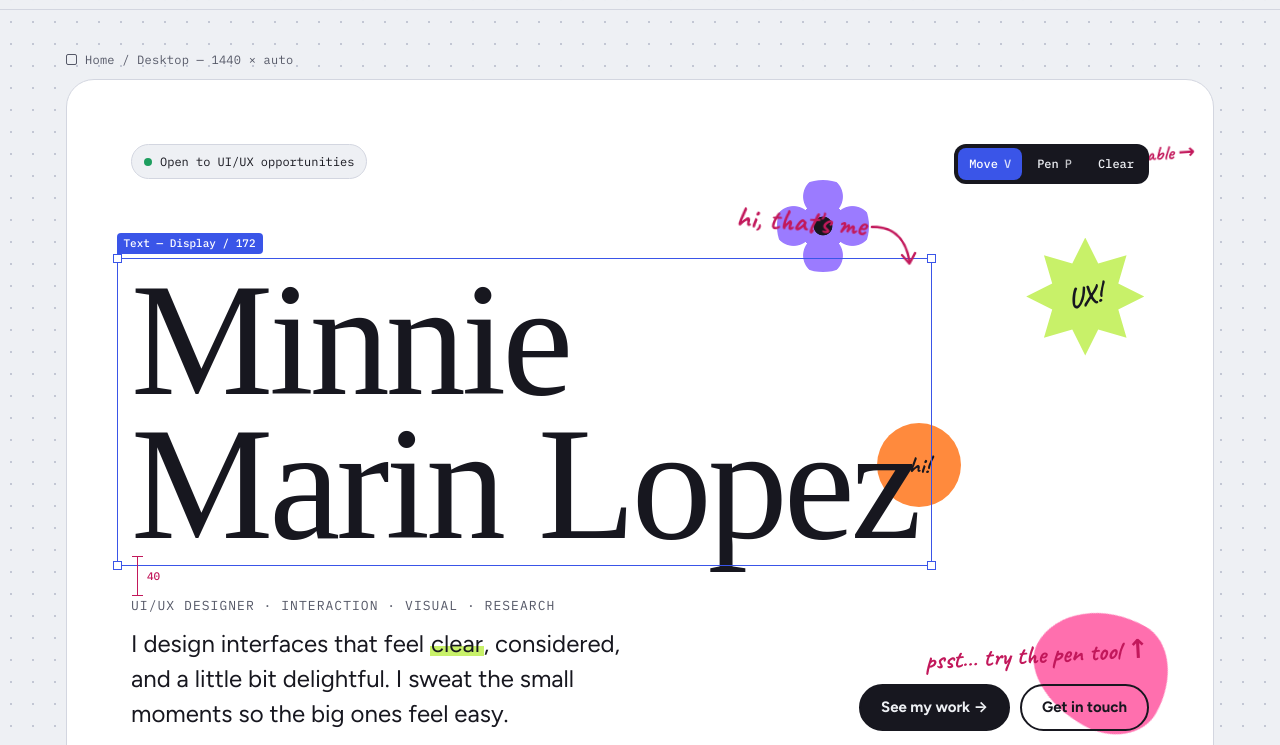
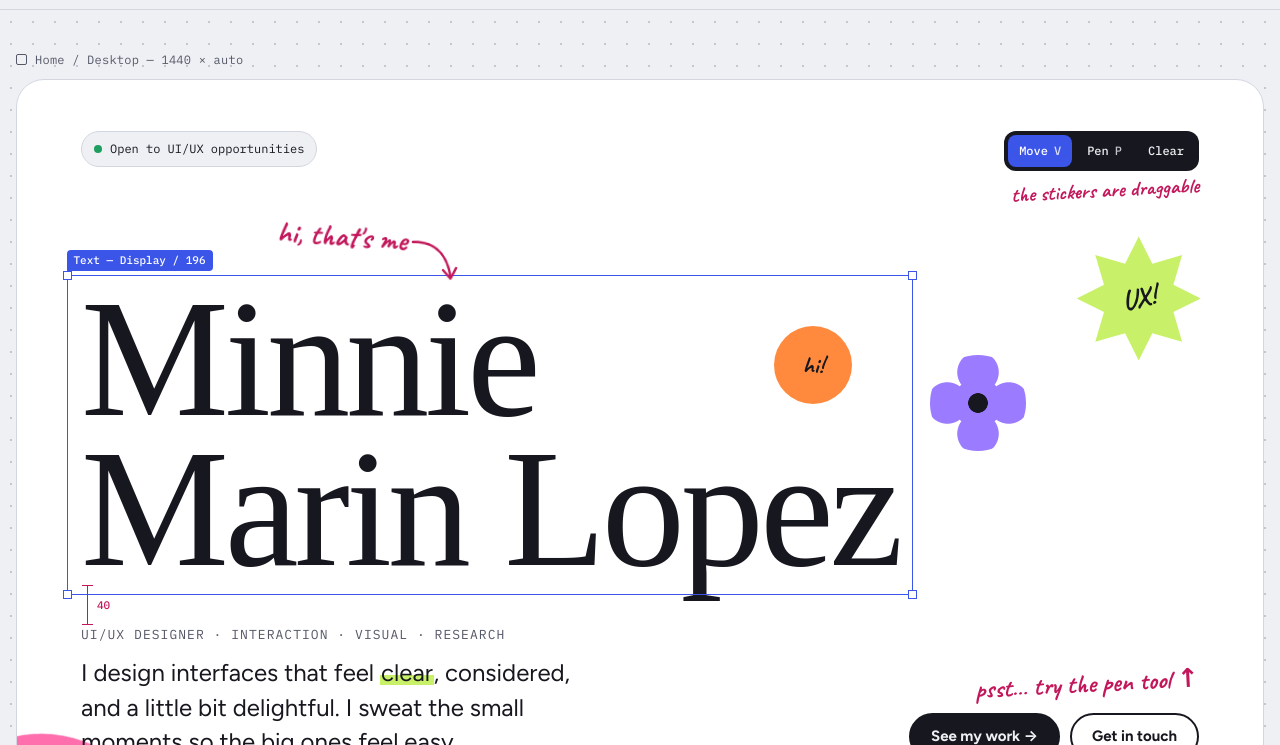
Before and after one commit to imarinlo/portfoliowebsite, a plain HTML site: page index.html in a window 1280 px wide. Shown: the part 55-800 px from the top of the page. Drawn offline with Linux system fonts and the light colour scheme; a web font is replaced by a local one.

Commit message:
Add files via upload

```diff
--- a/index.html
+++ b/index.html
@@ -193,7 +193,7 @@ h2.display { font-size: clamp(34px, 5vw, 54px); }
 /* ---------- HOME hero ---------- */
 .hero-frame {
   position: relative; background: var(--surface); border: 1px solid var(--line); border-radius: calc(var(--radius) * 1.75);
-  padding: clamp(24px, 5vw, 64px); margin-top: 10px; overflow: hidden;
+  padding: clamp(28px, 5vw, 72px); padding-block: clamp(28px, 4vw, 56px) clamp(32px, 5vw, 72px); margin-top: 10px; overflow: hidden;
 }
 .hero-top { display: flex; justify-content: space-between; align-items: flex-start; gap: 12px; flex-wrap: wrap; position: relative; z-index: 4; }
 .status {
@@ -213,8 +213,9 @@ h2.display { font-size: clamp(34px, 5vw, 54px); }
 .toolbar button:focus-visible { outline-color: var(--select); outline-offset: 1px; }
 
 .name-block { position: relative; margin-top: clamp(52px, 7vw, 84px); width: fit-content; max-width: 100%; z-index: 2; }
-.hero-name { font-size: clamp(54px, 12.5vw, 172px); line-height: .9; letter-spacing: -.025em; }
+.hero-name { font-size: clamp(54px, 13vw, 196px); line-height: .9; letter-spacing: -.025em; }
 .hero-name .line { display: block; }
+.hero-name .word { display: inline-block; white-space: nowrap; }
 .hero-name .ch { display: inline-block; transition: transform .35s cubic-bezier(.3,1.8,.5,1), color .2s; }
 .hero-name .ch:hover { transform: translateY(-.08em) rotate(-5deg); }
 .hero-name .ch:nth-child(3n+1):hover { color: var(--pink); }
@@ -232,7 +233,7 @@ h2.display { font-size: clamp(34px, 5vw, 54px); }
 .selected-ring span:nth-child(3) { left: -5px; bottom: -5px; }
 .selected-ring span:nth-child(4) { right: -5px; bottom: -5px; }
 .selected-ring b { position: absolute; left: -1.5px; top: -26px; background: var(--select); color: var(--on-select); font: 500 11px/1 var(--f-mono); padding: 5px 7px; border-radius: 4px 4px 4px 0; }
-.hi-note { position: absolute; right: -6px; top: -60px; display: flex; align-items: flex-end; gap: 2px; font-size: 30px; transform: rotate(4deg); }
+.hi-note { position: absolute; left: clamp(190px, 24%, 300px); top: -62px; display: flex; align-items: flex-end; gap: 2px; font-size: 30px; transform: rotate(4deg); }
 .hi-note svg { width: 56px; height: 48px; margin-bottom: -26px; }
 
 .gap-measure { height: 40px; width: 1px; background: var(--pink); position: relative; margin-left: 6px; z-index: 2; }
@@ -262,12 +263,14 @@ h2.display { font-size: clamp(34px, 5vw, 54px); }
 .sticker:hover { filter: drop-shadow(0 8px 10px rgba(0,0,0,.18)); }
 .sticker.dragging { z-index: 5; filter: drop-shadow(0 14px 18px rgba(0,0,0,.25)); }
 .sticker > * { pointer-events: none; }
-.s-burst { width: 118px; height: 118px; background: var(--c-lime); right: 6%; top: 22%; font-size: 28px; }
+.s-burst { width: 124px; height: 124px; background: var(--c-lime); right: 5%; top: 21%; font-size: 28px; }
 .s-burst b { transform: rotate(-12deg); }
-.s-dot { width: 84px; height: 84px; border-radius: 50%; background: var(--c-orange); right: 22%; top: 48%; font-size: 24px; animation: bob 5s ease-in-out infinite; }
-.s-blob { width: 130px; height: 110px; background: var(--c-pink); right: 4%; bottom: 10%; }
-.s-flower { width: 92px; height: 92px; --c: var(--c-violet); right: 30%; top: 14%; }
-.drag-hint { position: absolute; right: 18px; top: 66px; font-size: 20px; z-index: 2; transform: rotate(-4deg); }
+.s-dot { width: 78px; height: 78px; border-radius: 50%; background: var(--c-orange); right: 33%; top: 33%; font-size: 24px; animation: bob 5s ease-in-out infinite; }
+.s-blob { width: 170px; height: 150px; background: var(--c-pink); left: -56px; bottom: -60px; }
+.s-flower { width: 96px; height: 96px; --c: var(--c-violet); right: 19%; top: 37%; }
+.tools-col { display: grid; justify-items: end; gap: 8px; }
+.drag-hint { font-size: 21px; transform: rotate(-3deg); }
+.wrap.wide { max-width: 1400px; }
 
 #doodle { position: absolute; inset: 0; width: 100%; height: 100%; pointer-events: none; z-index: 3; touch-action: none; }
 .hero-frame.pen-on #doodle { pointer-events: auto; }
@@ -469,10 +472,9 @@ footer .mono { font: 500 12px var(--f-mono); }
   .play-grid { grid-template-columns: 1fr; }
   .about-grid { grid-template-columns: 1fr; }
   .portrait { max-width: 340px; }
-  .s-flower, .drag-hint { display: none; }
-  .s-burst { top: auto; bottom: 30%; right: 4%; width: 90px; height: 90px; font-size: 22px; }
-  .s-dot { top: 12%; right: 6%; width: 64px; height: 64px; font-size: 20px; }
-  .s-blob { width: 90px; height: 76px; bottom: 4%; }
+  .s-flower, .s-dot, .drag-hint { display: none; }
+  .s-burst { top: 22%; right: 5%; width: 88px; height: 88px; font-size: 21px; }
+  .s-blob { width: 120px; height: 100px; left: -50px; bottom: -50px; }
   .sticky { position: static; transform: rotate(-2deg); }
 }
 @media (max-width: 640px) {
@@ -483,11 +485,11 @@ footer .mono { font: 500 12px var(--f-mono); }
   .work-grid > article:nth-child(even) { margin-top: 0; }
   .flow { grid-template-columns: 1fr; }
   .step::after, .step::before { display: none; }
-  .hi-note { top: -50px; right: 0; font-size: 24px; }
+  .hi-note { top: -52px; left: auto; right: 0; font-size: 24px; }
   .brand-name { display: none; }
   .now div { grid-template-columns: 1fr; gap: 2px; }
   .toolbar button kbd { display: none; }
-  .s-burst, .s-blob { display: none; }
+  .s-burst { display: none; }
   .ratio { margin-left: 0; }
 }
 </style>
@@ -533,7 +535,7 @@ footer .mono { font: 500 12px var(--f-mono); }
 
   <!-- ===================== HOME ===================== -->
   <section class="page" data-page="home" data-color="--c-pink" aria-labelledby="t-home">
-    <div class="wrap">
+    <div class="wrap wide">
       <div>
         <div class="label">Home / Desktop — 1440 × auto</div>
         <div class="hero-frame" id="heroFrame">
@@ -544,19 +546,21 @@ footer .mono { font: 500 12px var(--f-mono); }
           <div class="sticker s-flower shape-flower" aria-hidden="true" data-cursor="drag me"></div>
           <div class="sticker s-dot" aria-hidden="true" data-cursor="drag me"><b>hi!</b></div>
           <div class="sticker s-blob shape-blob" aria-hidden="true" data-cursor="drag me"></div>
-          <span class="drag-hint hand" aria-hidden="true">these are draggable →</span>
 
           <div class="hero-top">
             <span class="status"><i aria-hidden="true"></i>Open to UI/UX opportunities</span>
+            <div class="tools-col">
             <div class="toolbar" role="toolbar" aria-label="Doodle tools">
               <button type="button" id="toolMove" aria-pressed="true" data-cursor="move tool">Move <kbd>V</kbd></button>
               <button type="button" id="toolPen" aria-pressed="false" data-cursor="grab the pen">Pen <kbd>P</kbd></button>
               <button type="button" id="toolClear" data-cursor="wipe it">Clear</button>
             </div>
+            <span class="drag-hint hand" aria-hidden="true">the stickers are draggable</span>
+            </div>
           </div>
 
           <div class="name-block">
-            <div class="selected-ring" aria-hidden="true"><span></span><span></span><span></span><span></span><b>Text — Display / 172</b></div>
+            <div class="selected-ring" aria-hidden="true"><span></span><span></span><span></span><span></span><b>Text — Display / 196</b></div>
             <div class="hi-note hand" aria-hidden="true">
               hi, that's me
               <svg viewBox="0 0 56 48" fill="none" stroke="currentColor" stroke-width="2.4" stroke-linecap="round" stroke-linejoin="round"><path d="M4 6c18-2 34 6 40 32"/><path d="M36 32l8 8 5-11"/></svg>
@@ -931,7 +935,8 @@ footer .mono { font: 500 12px var(--f-mono); }
   /* split hero name into letters for hover wiggle */
   document.querySelectorAll('[data-split]').forEach(el => {
     el.setAttribute('aria-hidden', 'true');
-    el.innerHTML = [...el.textContent].map(c => c === ' ' ? ' ' : `<span class="ch">${c}</span>`).join('');
+    el.innerHTML = el.textContent.trim().split(/\s+/)
+      .map(w => `<span class="word">${[...w].map(c => `<span class="ch">${c}</span>`).join('')}</span>`).join(' ');
   });
 
   /* selection size badges */
```
